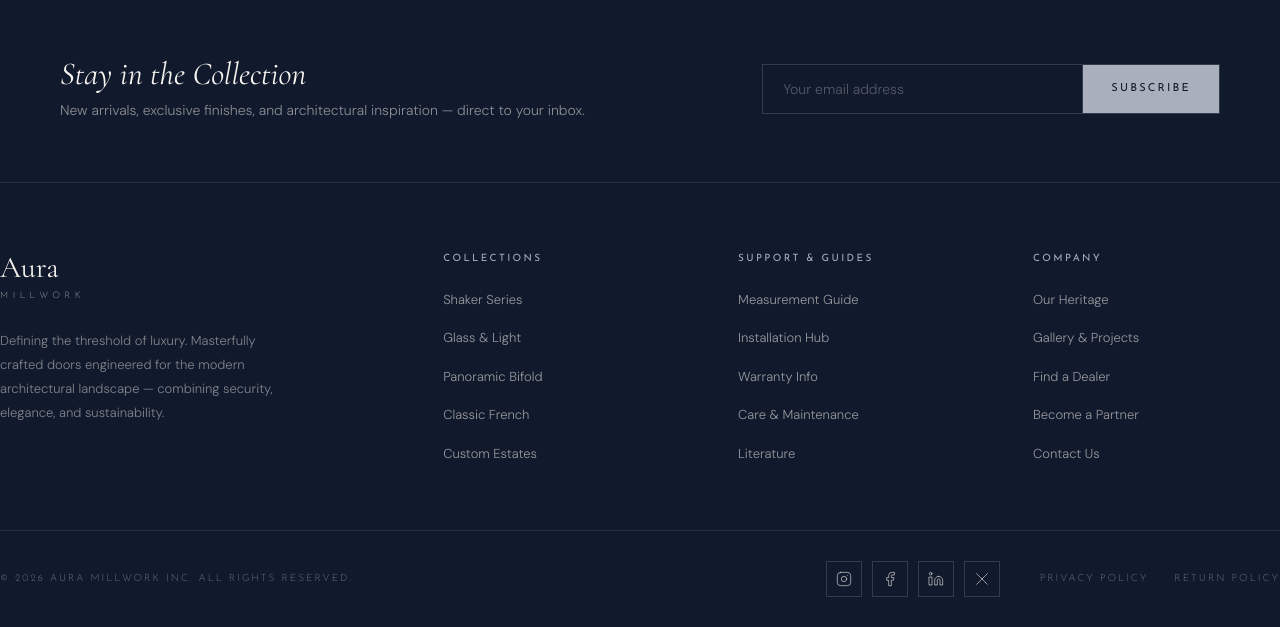
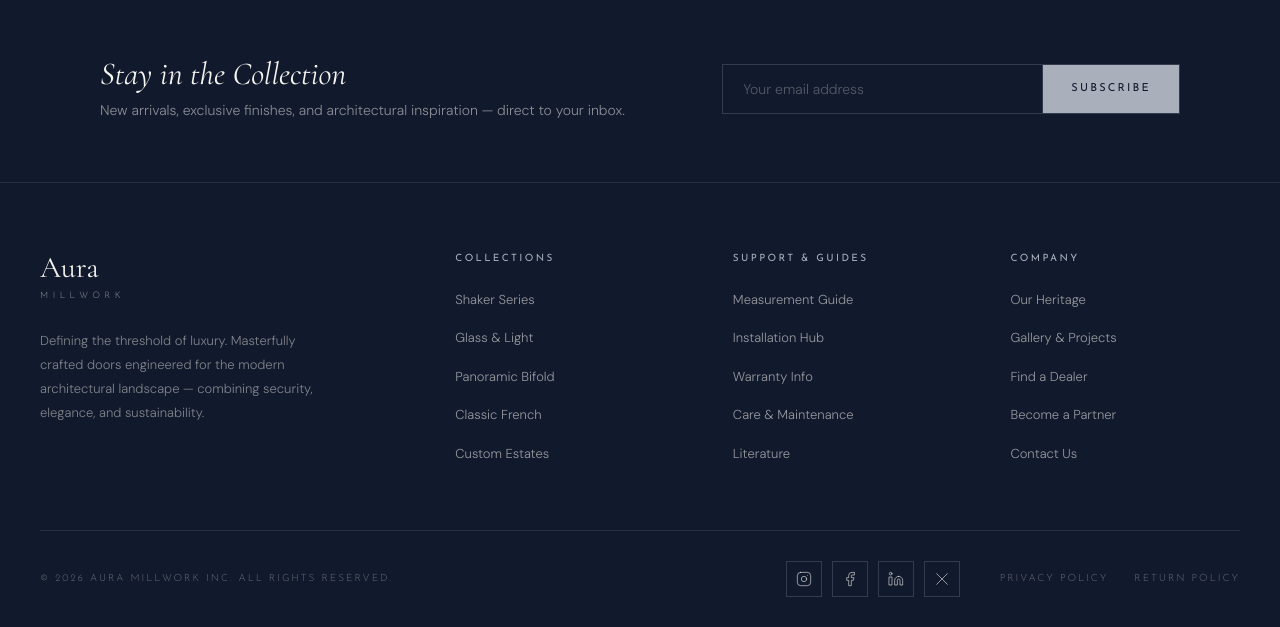
Before and after one commit to sahanravishka/door, a React (Vite) app: page / in a window 1280 px wide. Shown: the part 6349-6976 px from the top of the page. Built offline with nearby package versions, Linux system fonts and the light colour scheme; a web font is replaced by a local one.

Commit message:
Update ScrollToTop for instant top-page loading

```diff
--- a/src/components/layout/Footer.jsx
+++ b/src/components/layout/Footer.jsx
@@ -32,7 +32,7 @@ const Footer = () => (
 
     {/* Newsletter strip */}
     <div className={styles.newsletter}>
-      <div className={`container ${styles.newsletterInner}`}>
+      <div className={`container ${styles.footerInner} ${styles.newsletterInner}`}>
         <div className={styles.newsletterText}>
           <h3>Stay in the Collection</h3>
           <p>New arrivals, exclusive finishes, and architectural inspiration — direct to your inbox.</p>
@@ -49,7 +49,7 @@ const Footer = () => (
       </div>
     </div>
 
-    <div className={`container ${styles.grid}`}>
+    <div className={`container ${styles.footerInner} ${styles.grid}`}>
 
       <div className={styles.brand}>
         <h2>Aura</h2>
@@ -93,7 +93,7 @@ const Footer = () => (
 
     </div>
 
-    <div className={`container ${styles.bottom}`}>
+    <div className={`container ${styles.footerInner} ${styles.bottom}`}>
       <p>&copy; {new Date().getFullYear()} Aura Millwork Inc. All rights reserved.</p>
       <div className={styles.bottomRight}>
         <div className={styles.social}>
--- a/src/components/layout/Footer.module.css
+++ b/src/components/layout/Footer.module.css
@@ -4,6 +4,11 @@
   color: #F1EFEA;
   border-top: 1px solid rgba(130, 140, 158, 0.14);
   position: relative;
+}
+
+.footerInner {
+  max-width: 1200px;
+  margin: 0 auto;
 }
 
 /* ── Newsletter strip ── */
```
